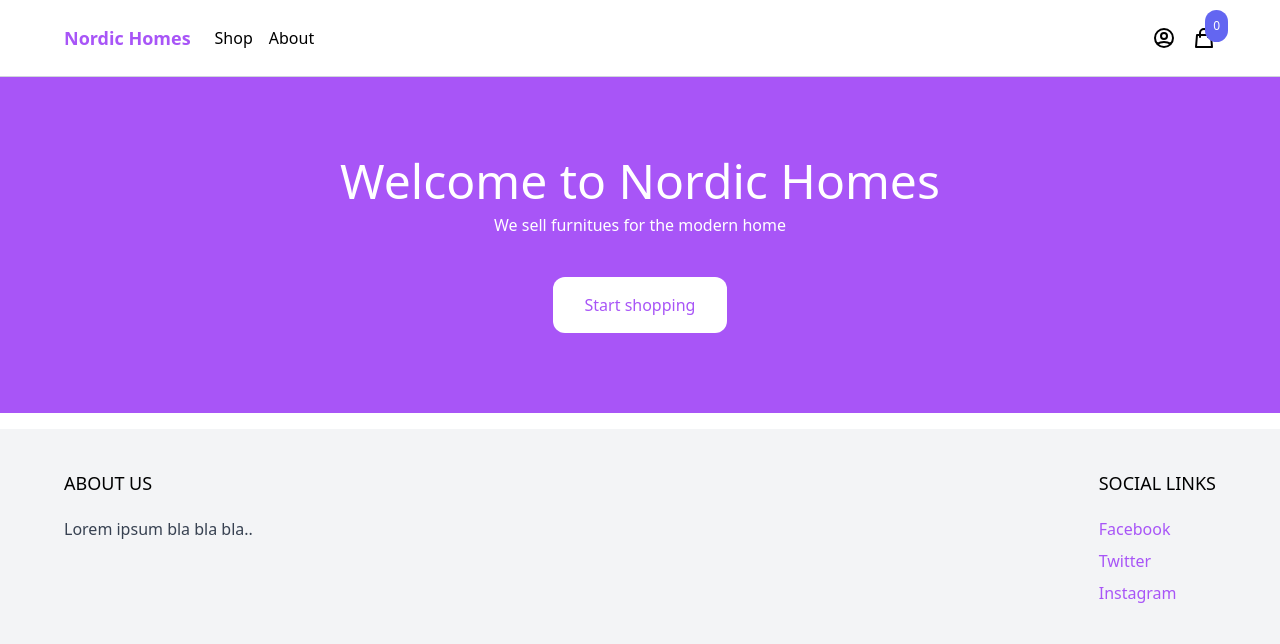
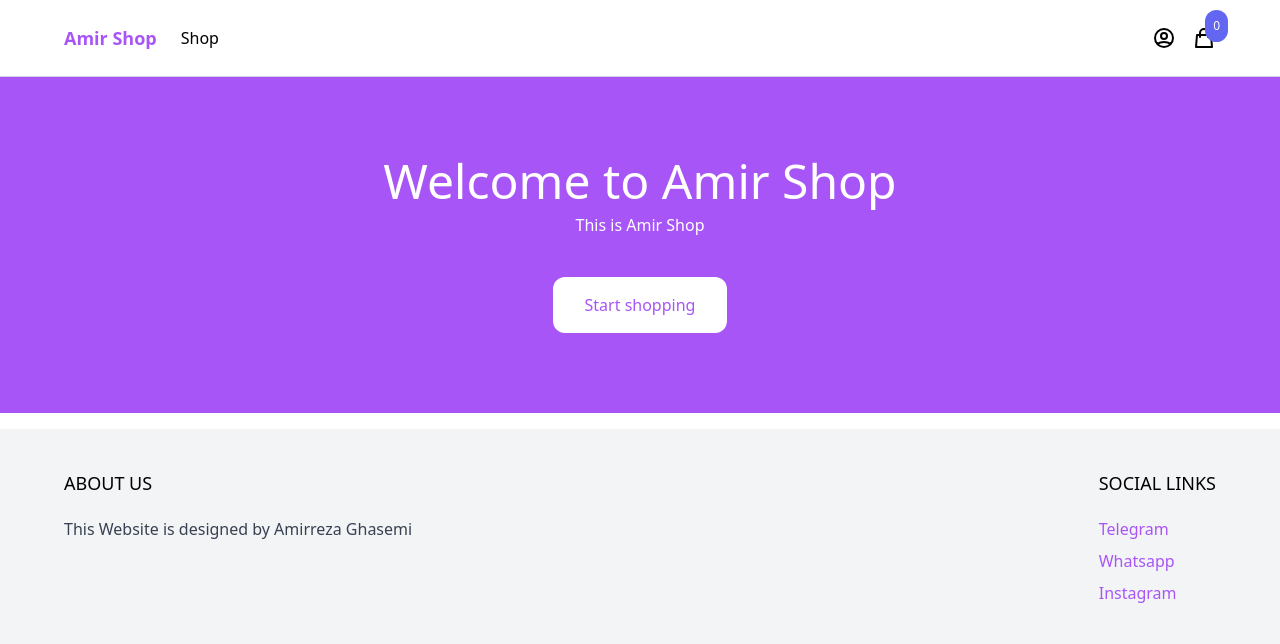
Before and after one commit to amirgh78/AmirSHop, a Django app: page / in a window 1280 px wide. Shown: the top 644 px of the page. Run offline with Django 4.2, Linux system fonts and the light colour scheme; data that the repository does not hold is empty; some libraries are stand-ins or nearby versions.

Commit message:
Amir Final

```diff
--- a/cart/templates/cart/cart.html
+++ b/cart/templates/cart/cart.html
@@ -1,4 +1,4 @@
-{% extends 'core/base.html' %}
+{% extends 'shop/base.html' %}
 
 {% block title %}Cart{% endblock %}
 
--- a/order/views.py
+++ b/order/views.py
@@ -39,7 +39,6 @@ def start_order(request):
         success_url='http://127.0.0.1:8000/cart/success/',
         cancel_url='http://127.0.0.1:8000/cart/'
     )
-    payment_intent = session.payment_intent
 
     order = Order.objects.create(
         user=request.user,
@@ -50,7 +49,6 @@ def start_order(request):
         address=data['address'],
         zipcode=data['zipcode'],
         place=data['place'],
-        payment_intent=payment_intent,
         paid=True,
         paid_amount=total_price
     )
@@ -64,4 +62,4 @@ def start_order(request):
 
     cart.clear()
 
-    return JsonResponse({'session': session, 'order': payment_intent})
+    return JsonResponse({'session': session})
--- a/product/views.py
+++ b/product/views.py
@@ -1,6 +1,7 @@
 from django.shortcuts import render, get_object_or_404, redirect
 
 from .models import Product, Review
+
 
 def product(request, slug):
     product = get_object_or_404(Product, slug=slug)
--- a/requirements.txt
+++ b/requirements.txt
@@ -1,4 +1,6 @@
-Django~=3.2.10
-
+Django~=3.2.16
 stripe~=5.1.1
 Pillow~=9.3.0
+jmespath~=1.0.1
+idna~=3.4
+django_crispy_forms~=1.14.0
--- a/shop/forms.py
+++ b/shop/forms.py
@@ -1,6 +1,7 @@
 from django import forms
 from django.contrib.auth.forms import UserCreationForm
 from django.contrib.auth.models import User
+
 
 class SignUpForm(UserCreationForm):
     first_name = forms.CharField(max_length=50, required=True)
@@ -9,4 +10,4 @@ class SignUpForm(UserCreationForm):
 
     class Meta:
         model = User
-        fields = ['username', 'first_name', 'last_name', 'email', 'password1', 'password2',]
+        fields = ['username', 'first_name', 'last_name', 'email', 'password1', 'password2', ]
--- a/shop/templates/shop/base.html
+++ b/shop/templates/shop/base.html
@@ -5,18 +5,17 @@
         <meta charset="UTF-8">
         <meta name="viewport" content="width=device-width, initial-scale=1.0">
         <script src="https://cdn.tailwindcss.com"></script>
-        <title>{% block title %}{% endblock %} | Nordic Homes</title>
+        <title>{% block title %}{% endblock %} | Amir Shop</title>
     </head>
 
     <body>
         <nav class="border-b border-gray-300">
             <div class="max-w-6xl mx-auto py-2 px-6 xl:px-0 flex items-center justify-between">
                 <div class="menu-left flex items-center space-x-6">
-                    <a href="{% url 'frontpage' %}" class="py-4 text-lg text-purple-500 font-semibold">Nordic Homes</a>
+                    <a href="{% url 'frontpage' %}" class="py-4 text-lg text-purple-500 font-semibold">Amir Shop</a>
 
                     <ul class="flex items-center space-x-4">
                         <li><a href="{% url 'shop' %}">Shop</a></li>
-                        <li><a href="#">About</a></li>
 
                         {% if request.user.is_authenticated %}
                             <li><a href="{% url 'logout' %}">Log out</a></li>
@@ -52,15 +51,15 @@
                 <div class="footer-left mb-12 md:mb-0">
                     <h2 class="mb-5 uppercase text-lg">About us</h2>
 
-                    <p class="text-gray-700">Lorem ipsum bla bla bla..</p>
+                    <p class="text-gray-700">This Website is designed by Amirreza Ghasemi</p>
                 </div>
 
                 <div class="footer-right">
                     <h2 class="mb-5 uppercase text-lg">Social links</h2>
 
                     <ul class="space-y-2">
-                        <li><a href="#" class="text-purple-500 hover:text-purple-800">Facebook</a></li>
-                        <li><a href="#" class="text-purple-500 hover:text-purple-800">Twitter</a></li>
+                        <li><a href="#" class="text-purple-500 hover:text-purple-800">Telegram</a></li>
+                        <li><a href="#" class="text-purple-500 hover:text-purple-800">Whatsapp</a></li>
                         <li><a href="#" class="text-purple-500 hover:text-purple-800">Instagram</a></li>
                     </ul>
                 </div>
--- a/shop/templates/shop/frontpage.html
+++ b/shop/templates/shop/frontpage.html
@@ -5,9 +5,9 @@
 {% block content %}
 <header class="px-6 py-10 lg:py-20 bg-purple-500">
     <div class="max-w-3xl mx-auto text-center">
-        <p class="mb-2 text-3xl lg:text-5xl text-white">Welcome to Nordic Homes</p>
+        <p class="mb-2 text-3xl lg:text-5xl text-white">Welcome to Amir Shop</p>
 
-        <p class="mb-10 text-white">We sell furnitues for the modern home</p>
+        <p class="mb-10 text-white">This is Amir Shop</p>
 
     <a href="{% url 'shop' %}" class="inline-block px-8 py-4 rounded-xl bg-white text-purple-500 hover:bg-gray-200">Start shopping</a>
     </div>
--- a/shop/templates/shop/login.html
+++ b/shop/templates/shop/login.html
@@ -39,6 +39,9 @@
             <div>
                 <button class="py-4 px-6 rounded-xl text-white bg-purple-500 hover:bg-purple-700">Submit</button>
             </div>
+
+        <p class="text-center">If you don't have an account, <a class="text-purple-500 hover:text-purple-800" href="/signup">signup</a>.</p>
+
         </form>
     </div>
 </div>
--- a/shop/templates/shop/signup.html
+++ b/shop/templates/shop/signup.html
@@ -59,6 +59,9 @@
             <div>
                 <button class="py-4 px-6 rounded-xl text-white bg-purple-500 hover:bg-purple-700">Submit</button>
             </div>
+
+        <p class="text-center">If you already have an account, <a class="text-purple-500 hover:text-purple-800" href="/login">login</a> instead.</p>
+
         </form>
     </div>
 </div>
```
Also changed, not shown: cart/templates/cart/partials/cart_item.html (+2 -11 lines), mysite/settings.py (+2 -2 lines).
